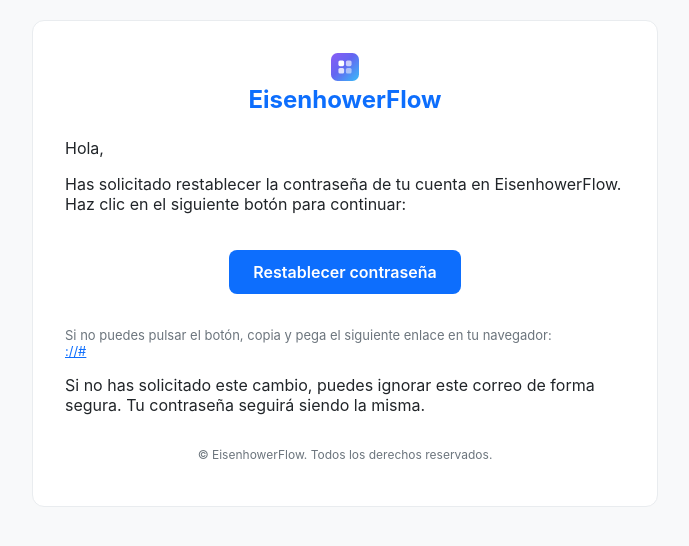
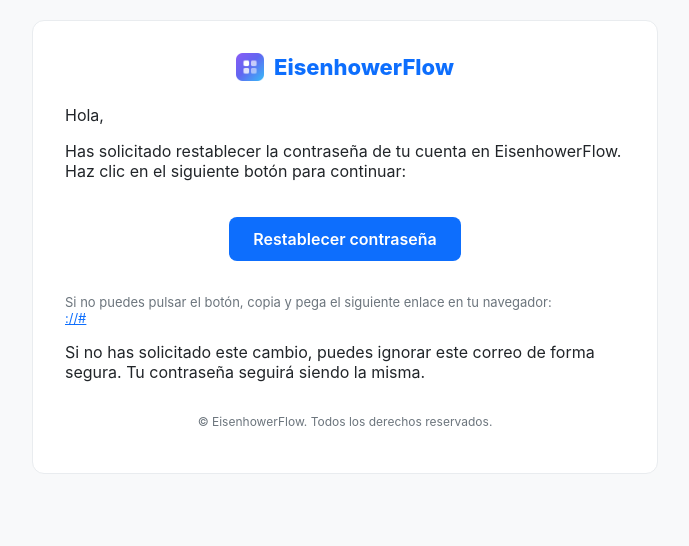
Before and after one commit to dimeruben444/task_manager, a Django app: template core/templates/registration/password_reset_email.html in a window 1280 px wide. Shown: the top 546 px of the page, without its empty margins (295-984 px from the left). Run offline with Django 4.2, Linux system fonts and the light colour scheme; the template is opened without the code that fills it, so the values that code supplies are empty.

Commit message:
fixed(email logo)

```diff
--- a/core/settings.py
+++ b/core/settings.py
@@ -253,5 +253,8 @@ else:
     SECURE_HSTS_PRELOAD = False
 
 
-SITE_URL = os.getenv('SITE_URL', 'http://127.0.0.1:8000')
+SITE_URL = os.getenv(
+    'SITE_URL',
+    'https://eisenhowerflow.onrender.com' if not DEBUG else 'http://127.0.0.1:8000'
+)
 CRON_SECRET_TOKEN = os.getenv('CRON_SECRET_TOKEN')
--- a/core/templates/registration/password_reset_email.html
+++ b/core/templates/registration/password_reset_email.html
@@ -16,9 +16,23 @@
 </head>
 <body class="email-template">
     <div class="container">
-        <div class="header">
-            <img src="{% static 'img/eisenhowerFlow.svg' %}" alt="Logo" style="height: 28px; width: auto;">
-            <h2 style="color: #0d6efd; margin: 0;">EisenhowerFlow</h2>
+        <div class="header" style="text-align: center;">
+            <table role="presentation" border="0" cellpadding="0" cellspacing="0" style="margin: 0 auto; border-collapse: collapse;">
+                <tr>
+                    <td valign="middle" style="padding-right: 10px;">
+                        <img src="https://eisenhowerflow.onrender.com/static/img/eisenhowerFlow.png"
+                            alt="EisenhowerFlow"
+                            width="28"
+                            height="28"
+                            style="display: block; height: 28px; width: 28px; border: 0; outline: none; text-decoration: none;">
+                    </td>
+                    <td valign="middle">
+                        <h2 style="color: #0d6efd; margin: 0; font-size: 22px; font-weight: 800; line-height: 1.2;">
+                            EisenhowerFlow
+                        </h2>
+                    </td>
+                </tr>
+            </table>
         </div>
         <p>{% blocktranslate %}Hola,{% endblocktranslate %}</p>
         <p>{% blocktranslate %}Has solicitado restablecer la contraseña de tu cuenta en EisenhowerFlow. Haz clic en el siguiente botón para continuar:{% endblocktranslate %}</p>
```
Also changed, not shown: core/templates/_includes/tasks/_reminder_email.html (+17 -4 lines), static/img/eisenhowerFlow.png (added), 1 other file.
